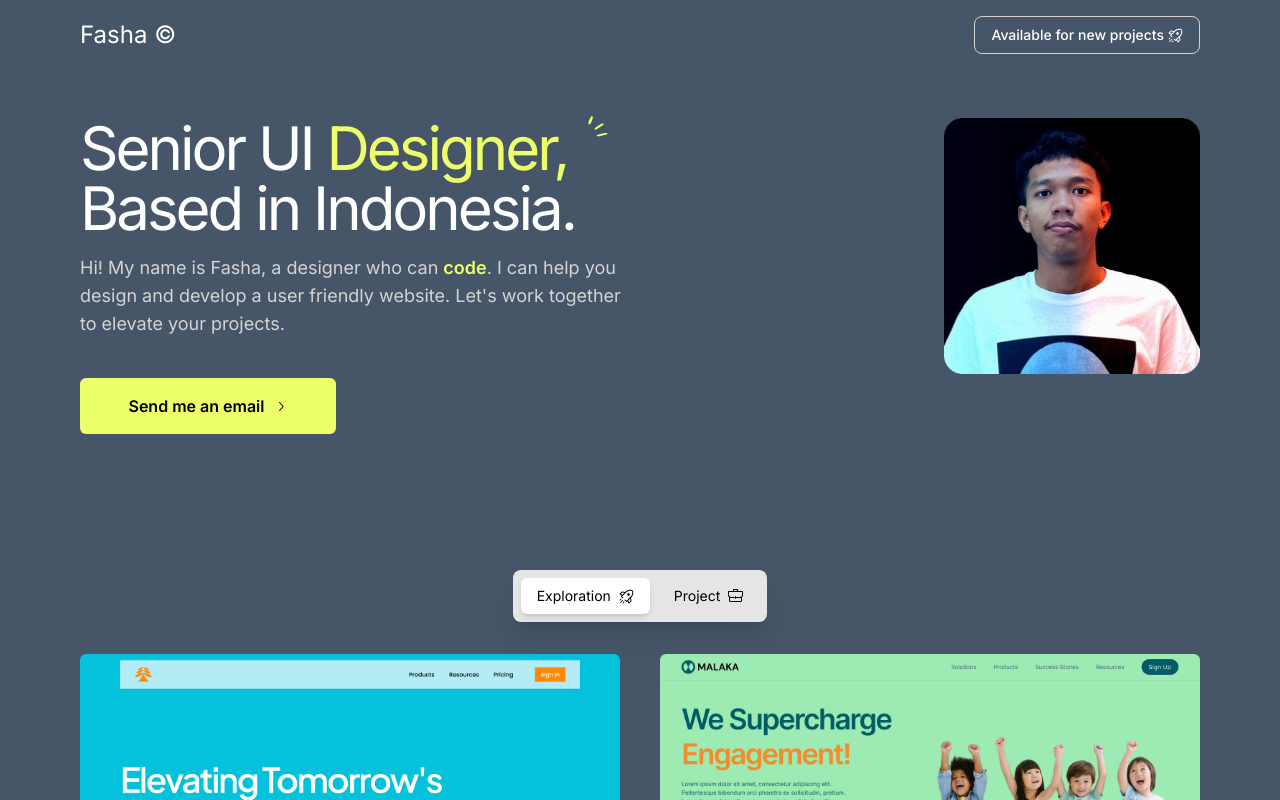
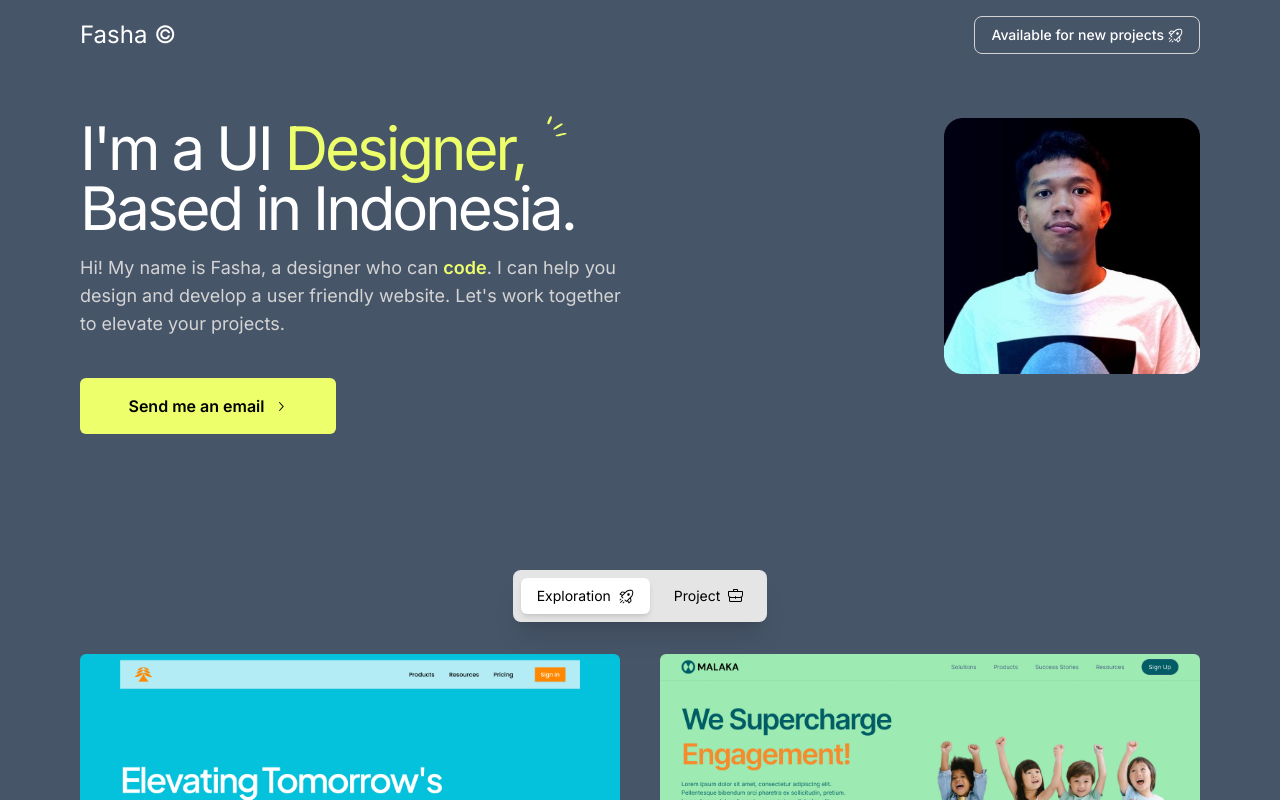
Before and after one commit to fasfashan/new-portfolio, a Next.js app: page / in a window 1280 px wide. Shown: the top 800 px of the page. Built offline with nearby package versions, Linux system fonts and the light colour scheme.

Commit message:
update copy on hero section

```diff
--- a/app/components/main.jsx
+++ b/app/components/main.jsx
@@ -27,7 +27,7 @@ export default function Main() {
         <div className="space-y-4">
           <div className="spacey-1">
             <h1 className="md:text-6xl text-3xl tracking-tight text-white md:tracking-tighter">
-              Senior UI{" "}
+              I'm a UI{" "}
               <span className="text-primary relative">
                 <Typewriter
                   options={{
```
Also changed, not shown: app/portfolio/baic/page.jsx (+1 -1 lines).
